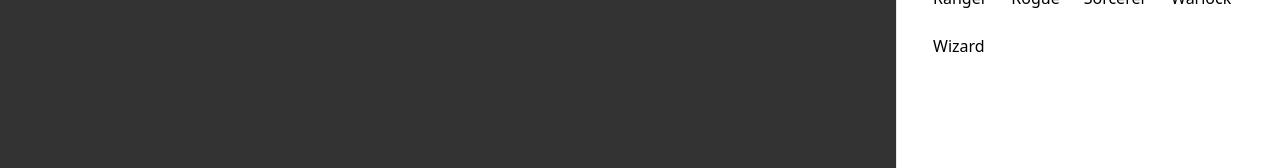
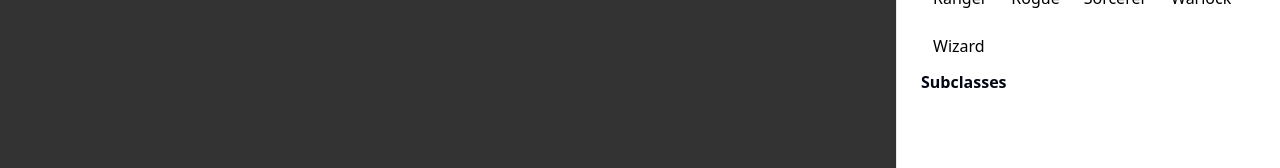
Before and after one commit to koowip/dnd-pwa, a React (Vite) app: page / in a window 1280 px wide. Both pictures are taken after a click on the button 1240 px from the left and 112 px from the top of the page. Shown: the part 170-338 px from the top of the page. Built offline with nearby package versions, Linux system fonts and the light colour scheme.

Commit message:
subclasses added, working on how to capture state and filtering by that state

```diff
--- a/src/components/FilterSheet.tsx
+++ b/src/components/FilterSheet.tsx
@@ -12,7 +12,12 @@ import ToggleButton from "./ToggleButton";
 import { HamburgerMenuIcon } from "@radix-ui/react-icons";
 import { useState, useEffect } from "react";
 
-const FilterSheet = ({ isSelectedClass, setIsSelectedClass }: any) => {
+const FilterSheet = ({
+  isSelectedClass,
+  setIsSelectedClass,
+  isSelectedSubClass,
+  setIsSelectedSubClass,
+}: any) => {
   const handleToggle = (className: any) => {
     setIsSelectedClass((prevState: { [x: string]: any }) => ({
       ...prevState,
@@ -20,9 +25,15 @@ const FilterSheet = ({ isSelectedClass, setIsSelectedClass }: any) => {
     }));
   };
 
-    useEffect(() => {
-      console.log(isSelectedClass);
-    }, [isSelectedClass]);
+  //This is here becuase of the stupid rendering when state changes being async,
+  //This forces the state is be updated when button is clicked, not queued for later
+  useEffect(() => {}, [isSelectedClass]);
+
+  function getSelectedSubclasses(className = null) {
+    //debugger
+    console.log(isSelectedSubClass[className])
+    return isSelectedSubClass[className] || [];
+  }
 
   return (
     <Sheet>
@@ -41,6 +52,21 @@ const FilterSheet = ({ isSelectedClass, setIsSelectedClass }: any) => {
             />
           ))}
         </div>
+        <div>
+          <strong>Subclasses</strong>
+          <div className="flex flex-wrap">
+            {Object.entries(getSelectedSubclasses("Bard")).map(
+              ([subClassLabelIndex, isSelected]) => (
+                <ToggleButton
+                  key={isSelected[0]}
+                  classLabel={isSelected[0]}
+                  isSelected={isSelected}
+                  onToggle={() => handleToggle(subClassLabelIndex)}
+                />
+              )
+            )}
+          </div>
+        </div>
       </SheetContent>
     </Sheet>
   );
--- a/src/components/Search.tsx
+++ b/src/components/Search.tsx
@@ -1,12 +1,15 @@
 import { MagnifyingGlassIcon } from "@radix-ui/react-icons";
 import { debounce } from "@/lib/utils";
 import { Spell } from "@/lib/types";
-import { List, FilterClass, FilterClassNonOpinionated } from "@/lib/services/SpellService";
+import {
+  List,
+  FilterClass,
+  FilterClassNonOpinionated,
+} from "@/lib/services/SpellService";
 import { useEffect, useMemo, useState } from "react";
 import FilterSheet from "./FilterSheet";
 
 const Search = ({ setSpells }: any) => {
-
   const [isSelectedClass, setIsSelectedClass] = useState({
     Artificer: false,
     Barbarian: false,
@@ -23,17 +26,168 @@ const Search = ({ setSpells }: any) => {
     Wizard: false,
   });
 
+  const [isSelectedSubClass, setIsSelectedSubClass] = useState({
+    Artificer: [
+      { "Alchemist": false },
+      { "Armorer": false },
+      { "Artillerist": false },
+      { "Battle Smith": false },
+    ],
+    Barbarian: [
+      { "Berserker": false },
+      { "Totem Warrior": false },
+      { "Ancestral Guardian": false },
+      { "Storm Herald": false },
+      { "Zealot": false },
+      { "Beast": false },
+      { "Wild Magic": false },
+      { "Battlerager": false },
+      { "Giant": false },
+    ],
+    Bard: [
+      { "Lore": false },
+      { "Valor": false },
+      { "Glamour": false },
+      { "Swords": false },
+      { "Whispers": false },
+      { "Creation": false },
+      { "Spirits": false },
+      { "Eloquence": false },
+    ],
+    Cleric: [
+      { "Arcana": false },
+      { "Death": false },
+      { "Forge": false },
+      { "Grave": false },
+      { "Knowledge": false },
+      { "Life": false },
+      { "Light": false },
+      { "Nature": false },
+      { "Order": false },
+      { "Peace": false },
+      { "Tempest": false },
+      { "Trickery": false },
+      { "Twilight": false },
+      { "War": false },
+    ],
+    Druid: [
+      { "Dreams": false },
+      { "Land": false },
+      { "Moon": false },
+      { "Shepherd": false },
+      { "Spores": false },
+      { "Stars": false },
+      { "Wildfire": false },
+    ],
+    Fighter: [
+      { "Champion": false },
+      { "Battle Master": false },
+      { "Eldritch Knight": false },
+      { "Arcane Archer": false },
+      { "Cavalier": false },
+      { "Samurai": false },
+      { "Psi Warrior": false },
+      { "Rune Knight": false },
+      { "Banneret": false },
+      { "Echo Knight": false },
+    ],
+    Monk: [
+      { "Open Hand": false },
+      { "Shadow": false },
+      { "Four Elements": false },
+      { "Long Death": false },
+      { "Sun Soul": false },
+      { "Kensei": false },
+      { "Tranquility": false },
+      { "Astral Self": false },
+      { "Mercy": false },
+      { "Ascendant Dragon": false },
+      { "Drunken Master": false },
+    ],
+    Paladin: [
+      { "Devotion": false },
+      { "Ancients": false },
+      { "Vengeance": false },
+      { "Crown": false },
+      { "Conquest": false },
+      { "Redemption": false },
+      { "Watchers": false },
+      { "Glory": false },
+      { "Oathbreaker": false },
+    ],
+    Ranger: [
+      { "Hunter": false },
+      { "Beast Master": false },
+      { "Gloom Stalker": false },
+      { "Horizon Walker": false },
+      { "Monster Slayer": false },
+      { "Fey Wanderer": false },
+      { "Swarmkeeper": false },
+      { "Drakewarden": false },
+    ],
+    Rogue: [
+      { "Thief": false },
+      { "Assassin": false },
+      { "Arcane Trickster": false },
+      { "Mastermind": false },
+      { "Swashbuckler": false },
+      { "Inquisitive": false },
+      { "Phantom": false },
+      { "Soulknife": false },
+      { "Scout": false },
+    ],
+    Sorcerer: [
+      { "Draconic Bloodline": false },
+      { "Wild Magic": false },
+      { "Divine Soul": false },
+      { "Shadow Magic": false },
+      { "Storm Sorcery": false },
+      { "Aberrant Mind": false },
+      { "Clockwork Soul": false },
+      { "Lunar Sorcery": false },
+    ],
+    Warlock: [
+      { "Archfey": false },
+      { "Fiend": false },
+      { "Great Old One": false },
+      { "Undying": false },
+      { "Celestial": false },
+      { "Hexblade": false },
+      { "Fathomless": false },
+      { "Genie": false },
+      { "Undead": false },
+    ],
+    Wizard: [
+      { "Abjuration": false },
+      { "Conjuration": false },
+      { "Divination": false },
+      { "Enchantment": false },
+      { "Evocation": false },
+      { "Illusion": false },
+      { "Necromancy": false },
+      { "Transmutation": false },
+      { "Chronurgy": false },
+      { "Graviturgy": false },
+      { "Bladesinging": false },
+      { "Scribes": false },
+      { "War Magic": false },
+    ],
+  });
+
   const handleChange = useMemo(
     () =>
       debounce((e: { target: { value: string } }) => {
-
         let cur;
         //Handle if no classes are filtered, show all spells. Probably needs to be moved to Spellservice file
-        const isAnyClassSelected = Object.values(isSelectedClass).some(value => value);
-        if(isAnyClassSelected){
-          cur = List(e.target.value).filter((x: Spell) => FilterClassNonOpinionated(isSelectedClass, x))
+        const isAnyClassSelected = Object.values(isSelectedClass).some(
+          (value) => value
+        );
+        if (isAnyClassSelected) {
+          cur = List(e.target.value).filter((x: Spell) =>
+            FilterClassNonOpinionated(isSelectedClass, x)
+          );
         } else {
-          cur = List(e.target.value)
+          cur = List(e.target.value);
         }
         cur ? setSpells(cur) : null;
       }, 250),
@@ -47,7 +201,12 @@ const Search = ({ setSpells }: any) => {
         onChange={(e) => handleChange(e)}
         className="flex h-10 w-full rounded-md bg-transparent py-3 text-sm outline-none placeholder:text-muted-foreground disabled:cursor-not-allowed disabled:opacity-50"
       />
-      <FilterSheet isSelectedClass={isSelectedClass} setIsSelectedClass={setIsSelectedClass}/>
+      <FilterSheet
+        isSelectedClass={isSelectedClass}
+        setIsSelectedClass={setIsSelectedClass}
+        isSelectedSubClass={isSelectedSubClass}
+        setIsSelectedSubClass={setIsSelectedSubClass}
+      />
     </div>
   );
 };
```
Lines whose indentation alone changed are shown as unchanged.
